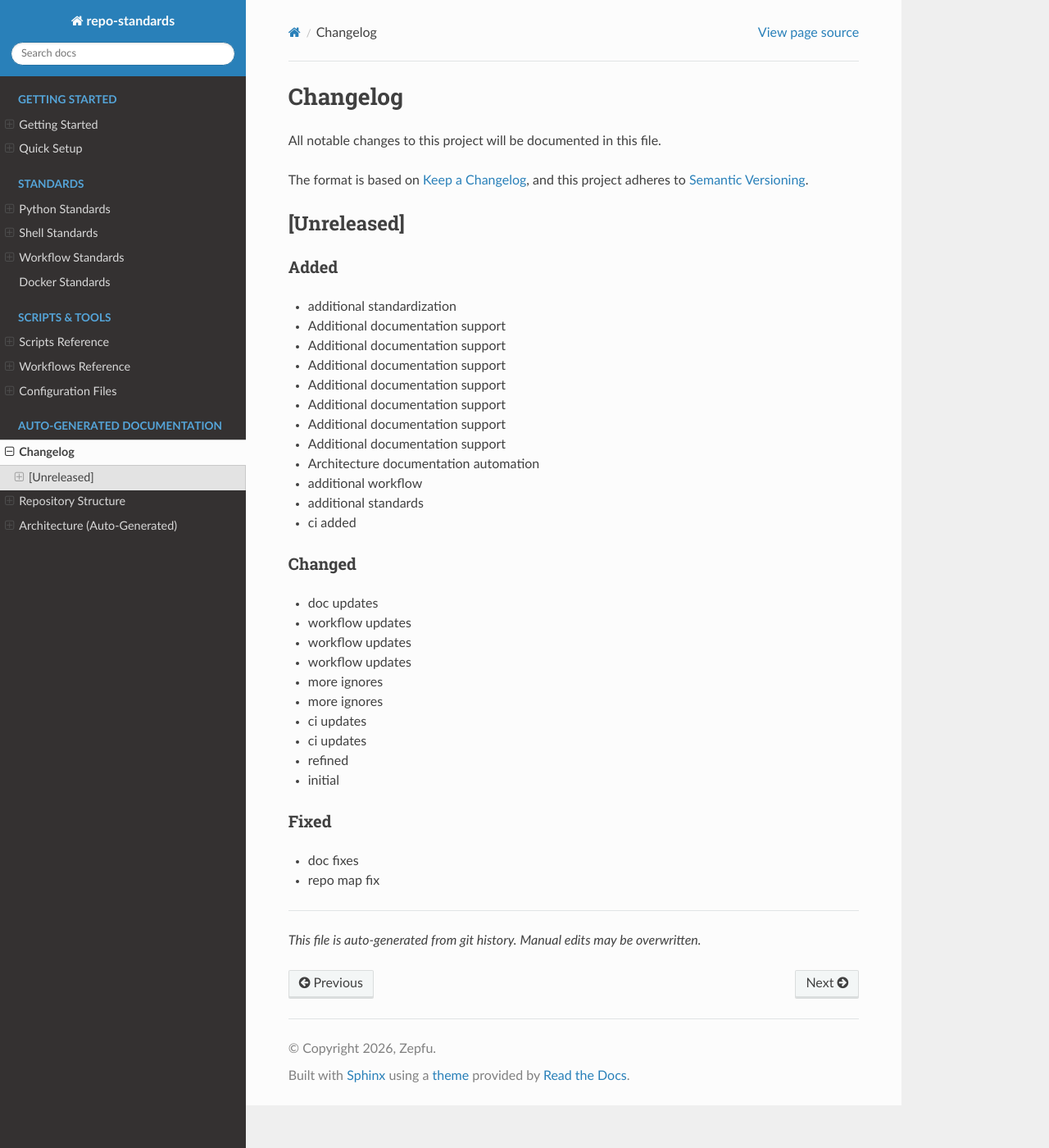
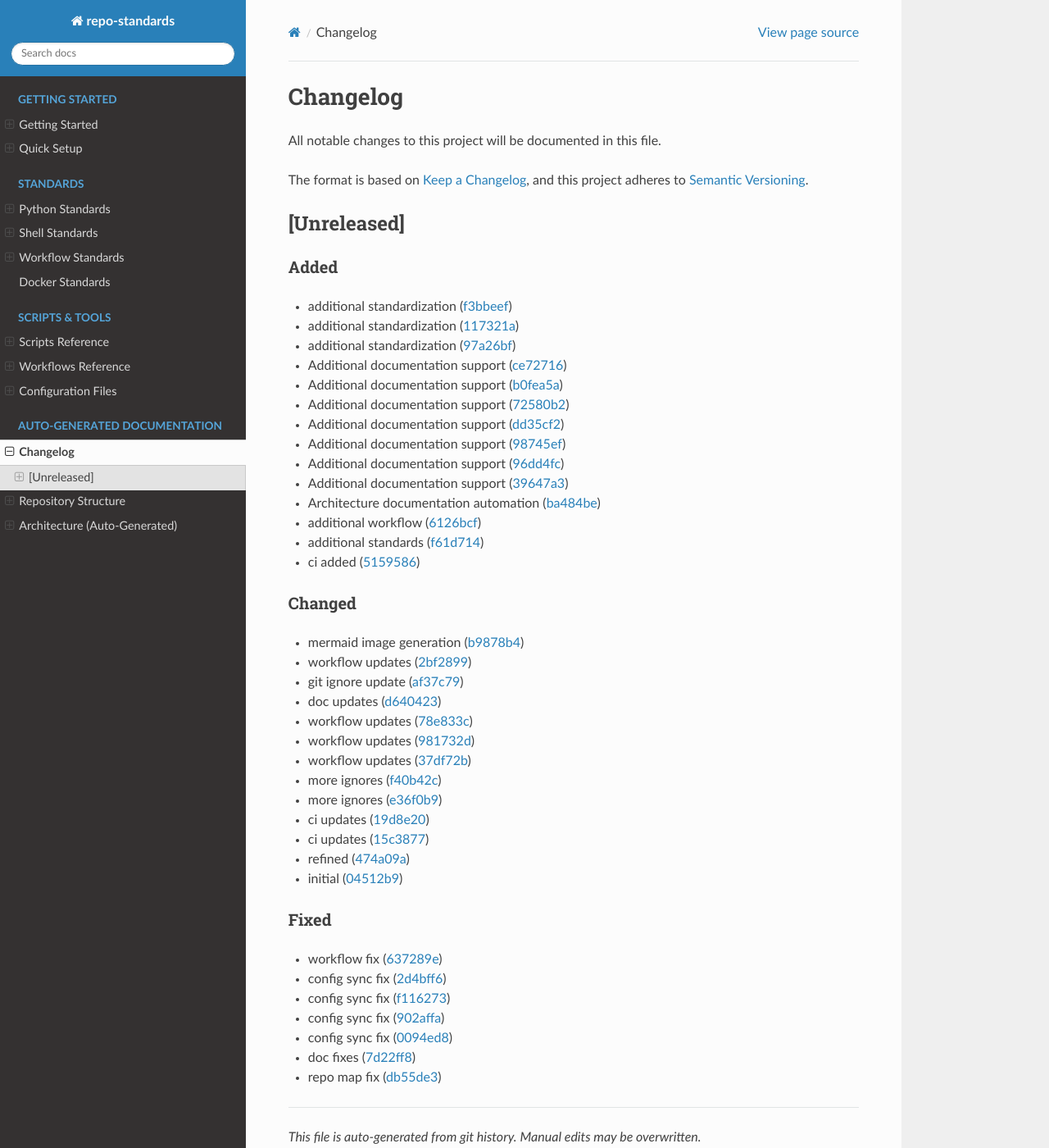
Before and after one commit to zepfu/repo-standards, a Sphinx documentation site: the page built from docs/auto/CHANGELOG.md, in a window 1280 px wide and 1400 px high. Shown: the whole window at 82% size. Built offline with Sphinx 7.4.7 and the Read the Docs theme 3.1.0, drawn with Linux system fonts in a browser that asks for light colours.

```diff
--- a/docs/auto/CHANGELOG.md
+++ b/docs/auto/CHANGELOG.md
@@ -10,35 +10,59 @@
 ### Added
 
 - additional standardization
+  ([f3bbeef](https://github.com/zepfu/repo-standards/commit/f3bbeefd478be06f2a54f0b78b6f95bca48e48f6))
+- additional standardization
+  ([117321a](https://github.com/zepfu/repo-standards/commit/117321ac6450bae0e7ec6fa20a17ca11886404c6))
+- additional standardization
+  ([97a26bf](https://github.com/zepfu/repo-standards/commit/97a26bfdb3b48e04a405824142e789953834b06f))
 - Additional documentation support
+  ([ce72716](https://github.com/zepfu/repo-standards/commit/ce727163be64216c2269da23387626e2a01f4fad))
 - Additional documentation support
+  ([b0fea5a](https://github.com/zepfu/repo-standards/commit/b0fea5a72842bdb38f8c5181c5a57abd3fc852f5))
 - Additional documentation support
+  ([72580b2](https://github.com/zepfu/repo-standards/commit/72580b28478839dcfef9af6853cef99a4041cd09))
 - Additional documentation support
+  ([dd35cf2](https://github.com/zepfu/repo-standards/commit/dd35cf2718e429d3b3228c020478a4652e891fb5))
 - Additional documentation support
+  ([98745ef](https://github.com/zepfu/repo-standards/commit/98745ef65270a555869dddc8fba7940dc2885e3e))
 - Additional documentation support
+  ([96dd4fc](https://github.com/zepfu/repo-standards/commit/96dd4fcf7ad666bb15e15e5dbb2f79520d7aadbd))
 - Additional documentation support
+  ([39647a3](https://github.com/zepfu/repo-standards/commit/39647a326508afacf3eec7764ba7f638e139a26d))
 - Architecture documentation automation
+  ([ba484be](https://github.com/zepfu/repo-standards/commit/ba484bec2c733cbbb7b422557e03cfd920f5e763))
 - additional workflow
+  ([6126bcf](https://github.com/zepfu/repo-standards/commit/6126bcfb5811320adfa14a8e6fc876760b913cad))
 - additional standards
-- ci added
+  ([f61d714](https://github.com/zepfu/repo-standards/commit/f61d714261145afbd39a66ec41053db759b46345))
+- ci added ([5159586](https://github.com/zepfu/repo-standards/commit/5159586fcd91f0fb15045f2c95604b9d14ef5799))
 
 ### Changed
 
-- doc updates
-- workflow updates
-- workflow updates
-- workflow updates
-- more ignores
-- more ignores
-- ci updates
-- ci updates
-- refined
-- initial
+- mermaid image generation
+  ([b9878b4](https://github.com/zepfu/repo-standards/commit/b9878b4433a1fbf9ba526b9db3641e7c34ca970f))
+- workflow updates ([2bf2899](https://github.com/zepfu/repo-standards/commit/2bf2899958711edc5236e221946993ca504c928a))
+- git ignore update ([af37c79](https://github.com/zepfu/repo-standards/commit/af37c79ef54237232053c9d8d7d07389ed48bcc4))
+- doc updates ([d640423](https://github.com/zepfu/repo-standards/commit/d640423b5a818dbbfe5644b65fe1ef5343636024))
+- workflow updates ([78e833c](https://github.com/zepfu/repo-standards/commit/78e833ccb267efc599309ebc5087edefa652d9d5))
+- workflow updates ([981732d](https://github.com/zepfu/repo-standards/commit/981732db30ebd11a8e3c39b79125c1516503731d))
+- workflow updates ([37df72b](https://github.com/zepfu/repo-standards/commit/37df72b35f26d7bf00fca8020d482b8d6d3f2a5d))
+- more ignores ([f40b42c](https://github.com/zepfu/repo-standards/commit/f40b42c7c2aa4d44e098e87134ae3078218d62fb))
+- more ignores ([e36f0b9](https://github.com/zepfu/repo-standards/commit/e36f0b9c09273086e6962210ec7475614ed4d8fd))
+- ci updates ([19d8e20](https://github.com/zepfu/repo-standards/commit/19d8e20964f243fba8882741d75591da329cbe5c))
+- ci updates ([15c3877](https://github.com/zepfu/repo-standards/commit/15c3877ebbad9dbd415e34c3075a272c69c96da4))
+- refined ([474a09a](https://github.com/zepfu/repo-standards/commit/474a09a34674d2fc733408f09085c73ca52b2bf5))
+- initial ([04512b9](https://github.com/zepfu/repo-standards/commit/04512b9a75dbfd34a72b0b1b063e5d664fe8e386))
 
 ### Fixed
 
-- doc fixes
-- repo map fix
+- workflow fix ([637289e](https://github.com/zepfu/repo-standards/commit/637289e9fdf7639709228766811766a973a5154a))
+- config sync fix ([2d4bff6](https://github.com/zepfu/repo-standards/commit/2d4bff68083f5d00249bd5bb79ffd0691e1664d9))
+- config sync fix ([f116273](https://github.com/zepfu/repo-standards/commit/f1162732f2bacc243a4e2d924278e98a5642f92d))
+- config sync fix ([902affa](https://github.com/zepfu/repo-standards/commit/902affaaa19753b8b48dd9db79c8d832d3ff0694))
+- config sync fix ([0094ed8](https://github.com/zepfu/repo-standards/commit/0094ed8dd3561d7f10475248b319eedba6b76095))
+- doc fixes ([7d22ff8](https://github.com/zepfu/repo-standards/commit/7d22ff84fe73ba1d48de9b621c042275723f1039))
+- repo map fix ([db55de3](https://github.com/zepfu/repo-standards/commit/db55de379b08ab714593ae11992a9571d1152272))
 
 ______________________________________________________________________
 
```
Also changed, not shown: docs/auto/ARCHITECTURE_AUTO.md (+8 -10 lines), docs/auto/REPO_MAP.md (+7 -1 lines), 3 other files.
